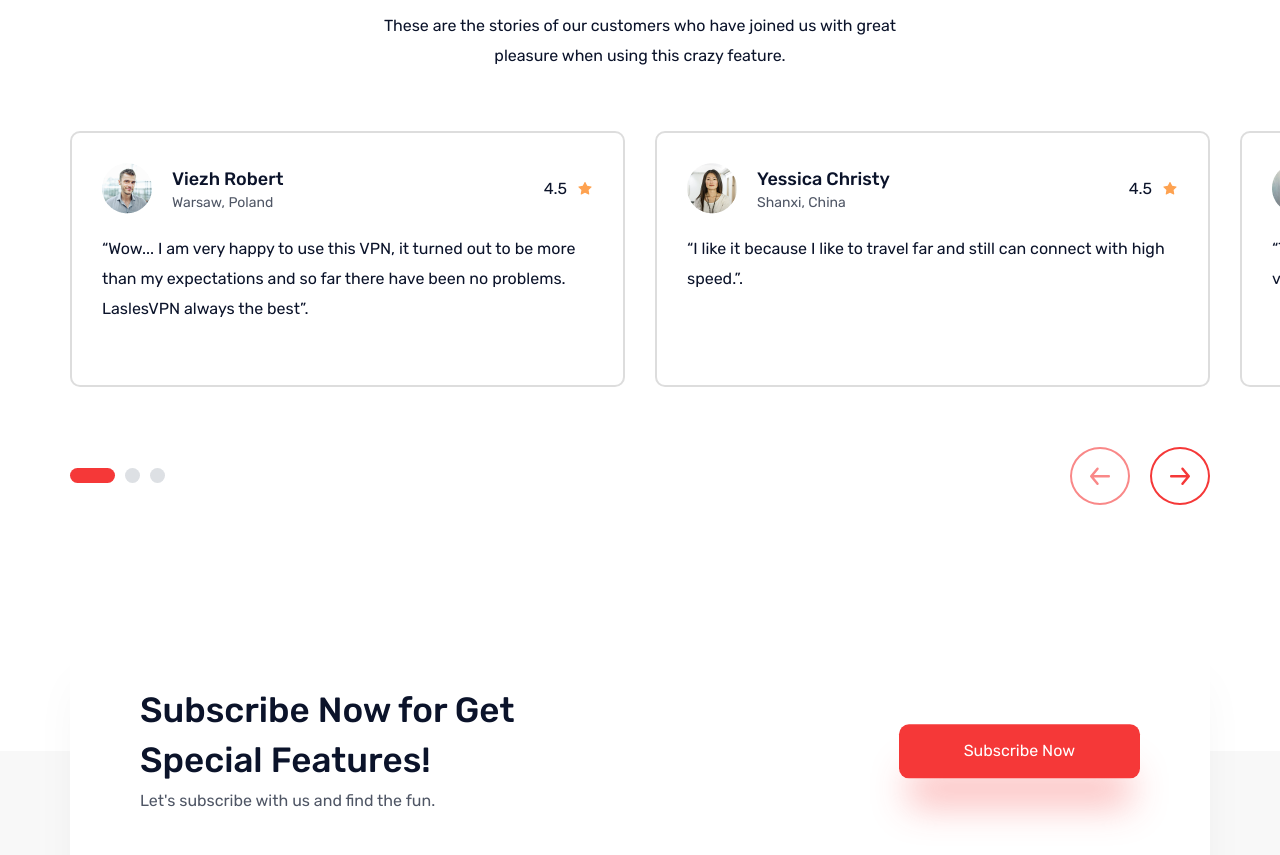
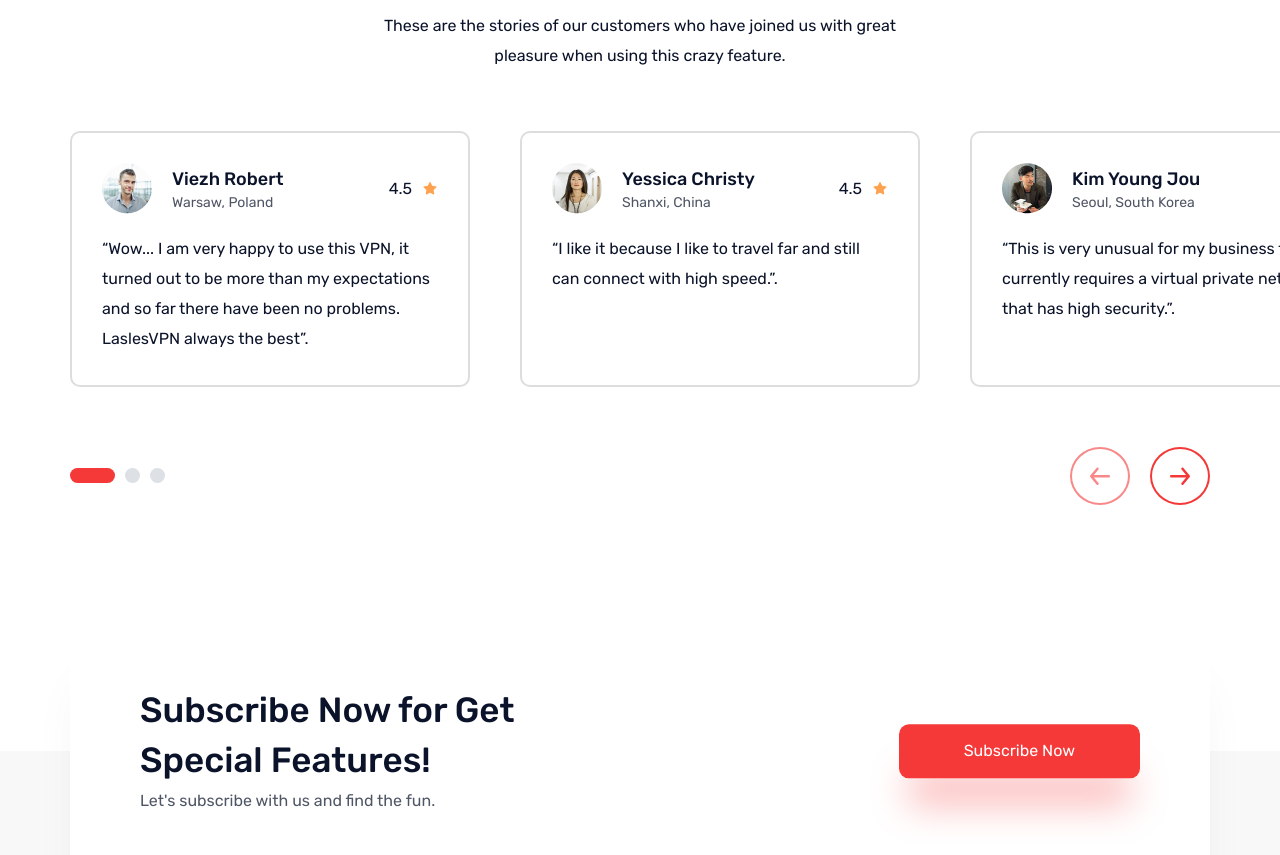
Before and after one commit to nabdelfattah/LaslesVPN, a plain HTML site: page index.html in a window 1280 px wide. Shown: the part 3880-4735 px from the top of the page. Drawn offline with nearby package versions, Linux system fonts and the light colour scheme.

Commit message:
fix: Resolve testimonial carousel issues on large screens

```diff
--- a/scripts/app.js
+++ b/scripts/app.js
@@ -50,8 +50,8 @@ const swiper = new Swiper('.swiper', {
       slidesPerView: 2,
       spaceBetween: 30,
     },
-    1300: {
-      slidesPerView: 3,
+    1201: {
+      slidesPerView: 2,
       spaceBetween: 50,
     },
   },
--- a/styles/_components.scss
+++ b/styles/_components.scss
@@ -316,8 +316,13 @@ body {
   opacity: 0;
   transition: all 0.6s;
 }
+// .swiper-wrapper {
+//   gap: 5rem;
+// }
 .testimonial {
   width: 100%;
+  // min-width: 40rem;
+  // max-width: 4rem;
   height: 25.6rem;
   padding: 3rem;
   border-radius: var(--radius-sm);
--- a/styles/_queries.scss
+++ b/styles/_queries.scss
@@ -277,7 +277,11 @@
     }
   }
 }
-
+@media (min-width: 75em) {
+  .swiper-slide {
+    width: 40rem !important;
+  }
+}
 .enlarge {
   transform: scale(1) !important;
   opacity: 1 !important;
```
Also changed, not shown: styles/styles.css, 1 other file.
